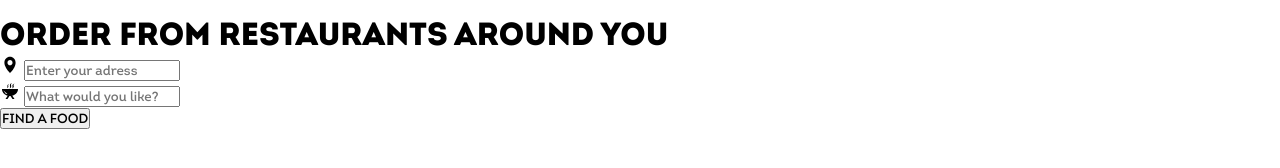
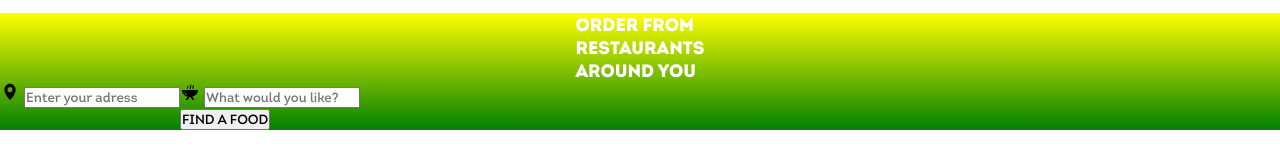
Before and after one commit to factoriaf5-p52/yum-yum-Rguzman77, a plain HTML site: page index.html in a window 1280 px wide. Shown: the part 174-342 px from the top of the page. Drawn offline with Linux system fonts and the light colour scheme.

Commit message:
added order form , added fillform and svg logos

```diff
--- a/index.html
+++ b/index.html
@@ -1,5 +1,6 @@
 <!DOCTYPE html>
 <html lang="en">
+
 <head>
     <meta charset="UTF-8">
     <meta http-equiv="X-UA-Compatible" content="IE=edge">
@@ -8,6 +9,7 @@
     <link rel="stylesheet" type="text/css" href="style.css">
     <link rel="stylesheet" href="/fonts/Intro/index.css">
 </head>
+
 <body>
 
     <header class="header">
@@ -22,17 +24,22 @@
     </header>
 
     <main>
-    <h1>ORDER FROM RESTAURANTS AROUND YOU</h1>
+        <h1 id="orderfrom">ORDER FROM <br>
+            RESTAURANTS <br>
+            AROUND YOU</h1>
+        <div id="fillform">
             <div>
-        <img src="images/pin.svg" height="20px">
+                <img id="pin" src="images/pin.svg" height="20px">
                 <input type="text" placeholder="Enter your adress">
             </div>
             <div>
-        <img src="images/bbq.svg" height="20px">
+                <img id="bbq" src="images/bbq.svg" height="20px">
                 <input type="text" placeholder="What would you like?"><br>
                 <button id="find_a_food">FIND A FOOD</button>
+            </div>
         </div>
     </main>
 
 </body>
+
 </html>
--- a/style.css
+++ b/style.css
@@ -40,3 +40,25 @@ body {
 }
 a {
 }
+#pin {
+  fill: orange;
+}
+#bbq {
+  fill: orange;
+}
+.input {
+}
+
+#orderfrom {
+  font-size: large;
+  display: flex;
+  color: white;
+  justify-content: center;
+}
+#fillform{
+  display: flex;
+
+}
+main {
+  background: linear-gradient(to bottom, yellow, green);
+}
```
Lines whose indentation alone changed are shown as unchanged.
